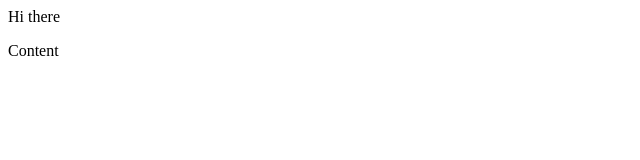
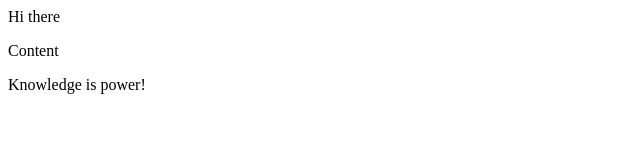
Before and after one commit to VlatkoIliev/git-test, a plain HTML site: page index.html in a window 1280 px wide. Shown: the whole page, without its empty margins (0-640 px from the left). Drawn offline with Linux system fonts and the light colour scheme.

Commit message:
modified index.html

```diff
--- a/index.html
+++ b/index.html
@@ -1,2 +1,3 @@
 <p>Hi there</p>
 <p>Content</p>
+<p>Knowledge is power!</p>
```
